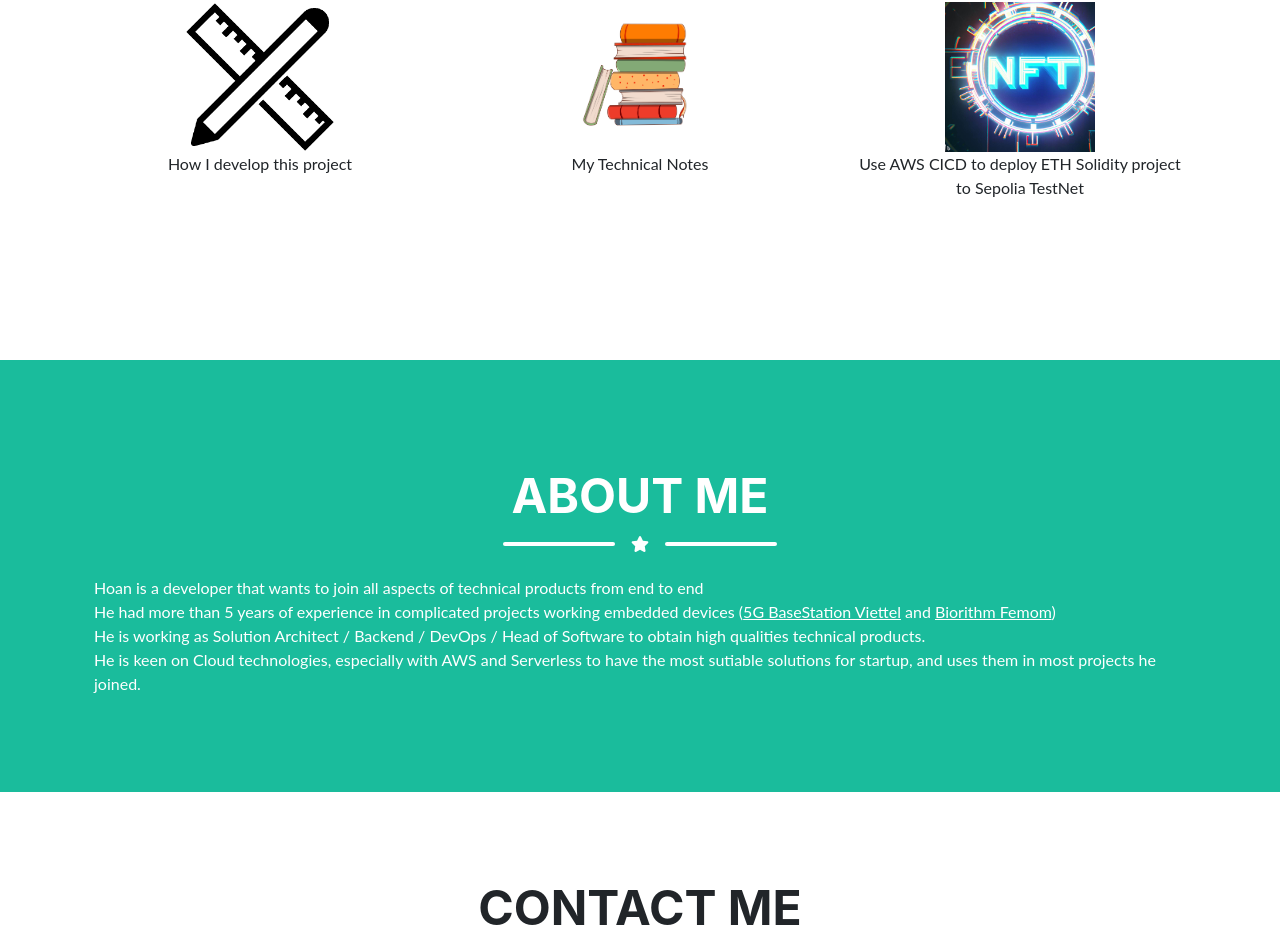
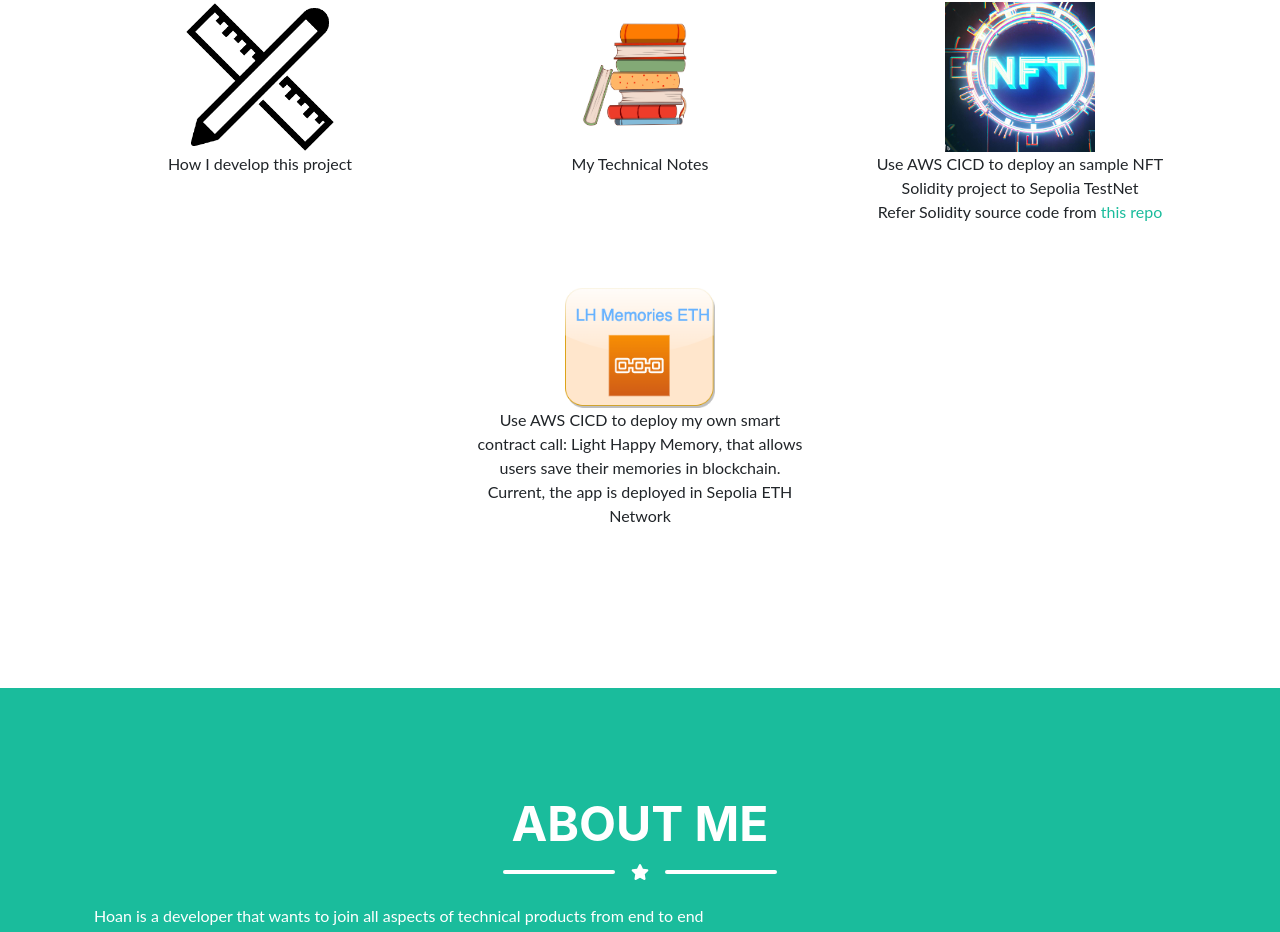
Before and after one commit to hoan-pham-duy/lighthappy_org_on_premises, a React (Create React App) app: page / in a window 1280 px wide. Shown: the part 1128-2060 px from the top of the page. Built offline with nearby package versions, Linux system fonts and the light colour scheme; no server answers; what @aws-amplify/ui-react, aws-amplify would draw is missing.

Commit message:
Add FireGuys project and LH_Memories project

```diff
--- a/src/screens/Homepage/components/PortfolioList.js
+++ b/src/screens/Homepage/components/PortfolioList.js
@@ -9,6 +9,7 @@ import RealTimeChatRoomImg from '../assets/img/portfolio/ChatRoom.png'
 import HowIBuildImg from '../assets/img/portfolio/How_I_build.png'
 import Book from '../assets/img/portfolio/Book.png'
 import LH_NFT from '../assets/img/portfolio/LH_NFT.jpeg'
+import LH_MEMORIES from '../assets/img/portfolio/LH_Memories.png'
 
 function redirectTo (path) {
   window.location.href = path
@@ -39,7 +40,14 @@ function redirectHappyTechnicalBook (event) {
 
 function redirectLhNft (event) {
   window.open(
-    'https://sepolia.nft.lighthappy.org/',
+    'https://sepolia.nft.lighthappy.org/fire-guys',
+    '_blank' // <- This is what makes it open in a new window.
+  )
+}
+
+function redirectLhMemoriesBlk (event) {
+  window.open(
+    'https://sepolia.nft.lighthappy.org/lh-memories',
     '_blank' // <- This is what makes it open in a new window.
   )
 }
@@ -126,7 +134,19 @@ class PortfolioList extends React.Component {
                 <div className='portfolio-item-caption-content text-center text-white'><i className='fas fa-plus fa-3x' /></div>
               </div>
               <img style={imgPortfolioStyles} className='img-fluid' src={LH_NFT} alt='' />
-              <p className='text-center'> Use AWS CICD to deploy ETH Solidity project to Sepolia TestNet</p>
+              <p className='text-center'> Use AWS CICD to deploy an sample NFT Solidity project to Sepolia TestNet <br/>
+                  Refer Solidity source code from <a href='https://github.com/fireship-io/web3-nft-dapp-tutorial'> this repo </a>
+                </p>
+            </div>
+          </div>
+         <div className='col-md-6 col-lg-4 mb-5' onClick={redirectLhMemoriesBlk}>
+            <div className='portfolio-item mx-auto' data-toggle='modal' data-target='#portfolioModal2'>
+              <div className='portfolio-item-caption d-flex align-items-center justify-content-center h-100 w-100'>
+                <div className='portfolio-item-caption-content text-center text-white'><i className='fas fa-plus fa-3x' /></div>
+              </div>
+              <img style={imgPortfolioStyles} className='img-fluid' src={LH_MEMORIES} alt='' />
+              <p className='text-center'> Use AWS CICD to deploy my own smart contract call: Light Happy Memory, that allows users save their memories in blockchain.<br/>
+              Current, the app is deployed in Sepolia ETH Network</p>
             </div>
           </div>
           {/* <div>
```
Also changed, not shown: src/screens/Homepage/assets/img/portfolio/LH_Memories.png (added).
